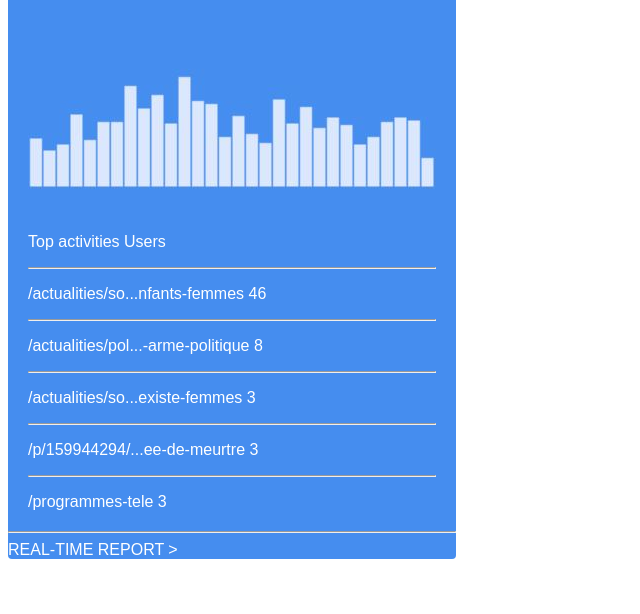
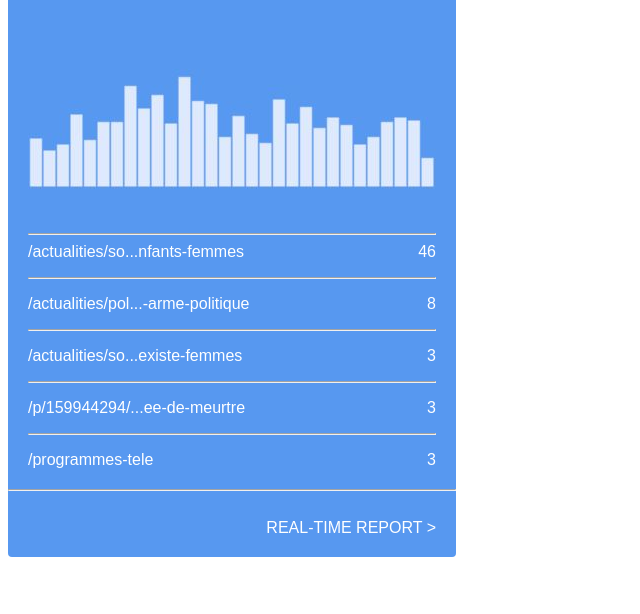
Before and after one commit to Florianbracke/css-integration, a plain HTML site: page interface2.html in a window 1280 px wide. Shown: the part 186-800 px from the top of the page, without its empty margins (0-640 px from the left). Drawn offline with Linux system fonts and the light colour scheme.

Commit message:
change text alignment

```diff
--- a/interface2.html
+++ b/interface2.html
@@ -12,7 +12,7 @@
        <div class= "interface">
 
         <div class= "top">
-            <p class= "users">users right now</p>
+            <p class= "users">Users right now</p>
 
             <span class= "number">90</span>
 
@@ -24,22 +24,22 @@
     <img src="graph.JPG" class="graph"></img>
 
     <div class= "text">
-        <p>Top activities <span>Users</span></p>
+
         <hr>
-        <p>/actualities/so...nfants-femmes   <span>46</span></p>
+        <pclass="alignleft" >/actualities/so...nfants-femmes   <span class="alignright">46</span></p>
         <hr>
-        <p>/actualities/pol...-arme-politique <span>8</span></p>
+        <p>/actualities/pol...-arme-politique <span class="alignright">8</span></p>
         <p><hr>
-        <p>/actualities/so...existe-femmes      <span>3</span></p>
+        <p>/actualities/so...existe-femmes      <span class="alignright">3</span></p>
         <hr>
-        <p></p>/p/159944294/...ee-de-meurtre   <span>3</span></p>
+        <p></p>/p/159944294/...ee-de-meurtre   <span class="alignright">3</span></p>
         <hr>
-        <p></p>/programmes-tele              <span>3</span></p>
+        <p></p>/programmes-tele              <span class="alignright">3</span></p>
     </div>
 
     <hr>
 
-    <span class= "report">REAL-TIME REPORT ></span>
+    <span class="alignright report">REAL-TIME REPORT ></span>
 
 </div>
 
--- a/interfacecss.css
+++ b/interfacecss.css
@@ -1,12 +1,20 @@
 body {
     background-color: rgb(255, 255, 255)  ;
     color: white;
-    font-family: sans-serif
+    font-family: sans-serif;
+    opacity: 0.9;
 }
 
+.hr {
+    border-style: solid;
+}
 .container {
     display:grid;
     grid-template-columns: 1fr 2fr;
+}
+
+.alignright {
+	float: right;
 }
 .top {
     margin: 20px;
@@ -35,6 +43,6 @@ background-color: white;
     margin-left: 80px;
 }
 
-.p {
-    display: inline-flex;
+.report {
+    padding:20px;
 }
```
Also changed, not shown: 2 other files.
